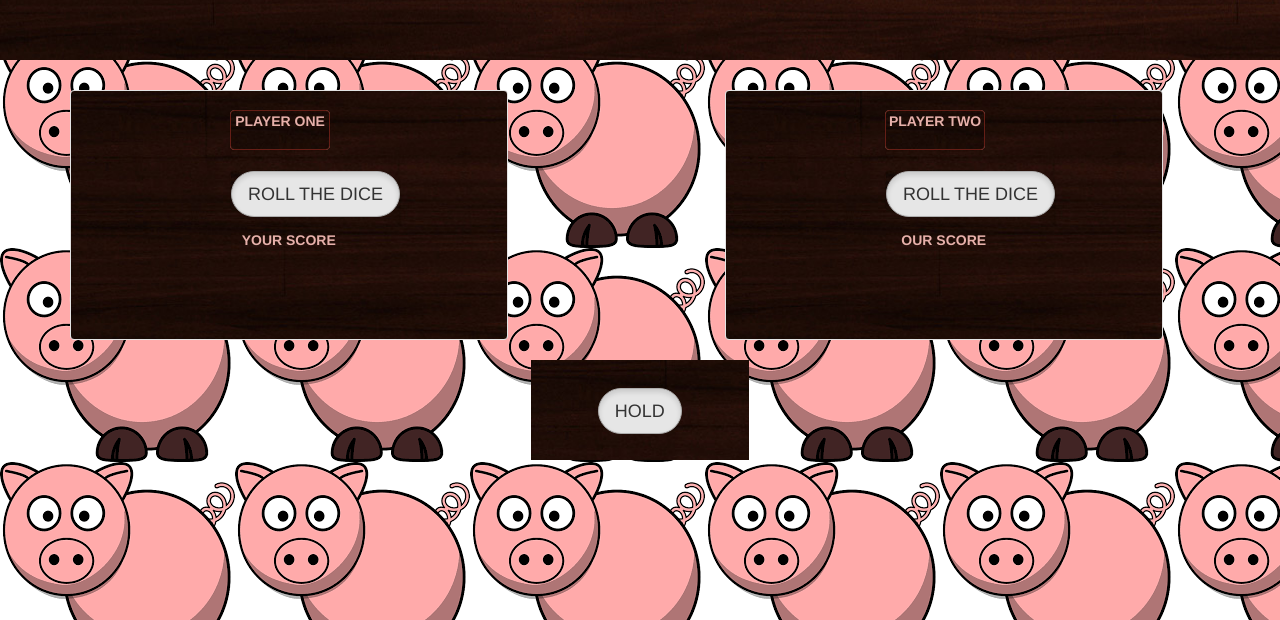
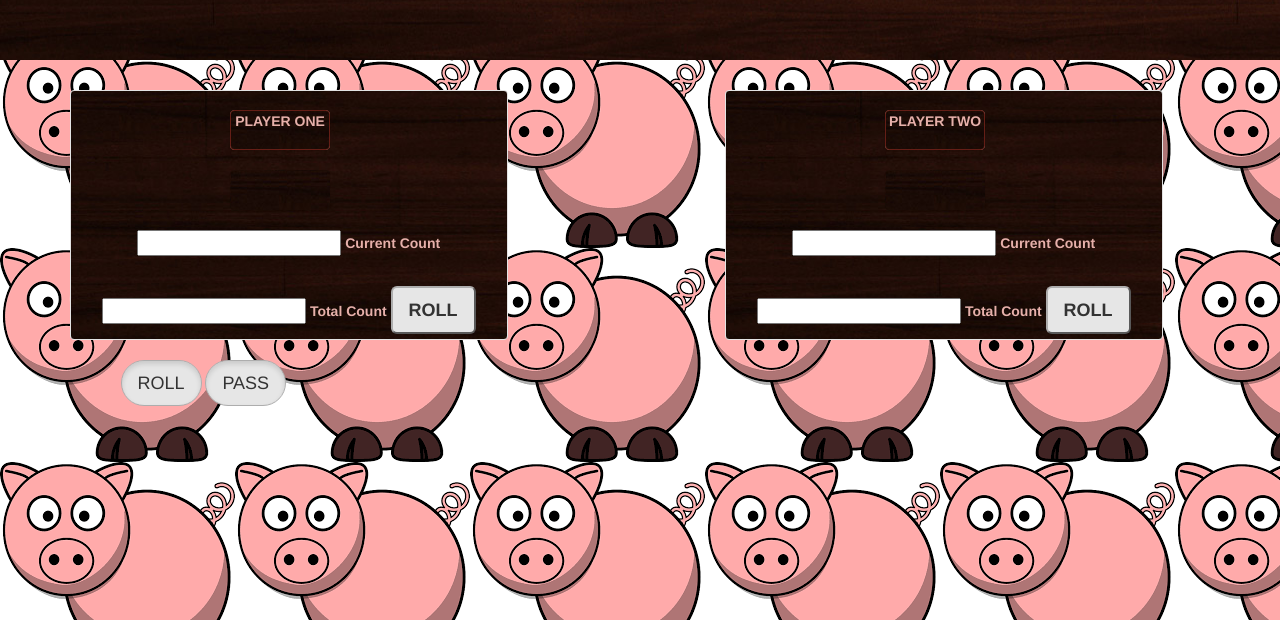
Before and after one commit to Adino-S/Pig-Dice, a plain HTML site: page index.html in a window 1280 px wide. Shown: the part 180-800 px from the top of the page. Drawn offline with Linux system fonts and the light colour scheme.

Commit message:
made changes to index page from gh-pages

```diff
--- a/index.html
+++ b/index.html
@@ -26,11 +26,14 @@
             PLAYER ONE
           </div>
           <div class="panel">
-            <button type="button" class="btn btn-default btn-lg active" value="userTurn"> ROLL THE DICE </button>
           </div>
           <div class="player-current-box">
-            <output type="number" name="result" value="userScore"></output>
-            YOUR SCORE
+            <input type="number" name="userScore" value="" id="currentCount">
+            Current Count
+            <p> </p> <br>
+            <input type="number" name="compTotal" value="">
+            Total Count
+            <input class="btn-1 btn-default btn-lg active" type="button" value="ROLL" id="btn-roll">
           </div>
         </div>
       </div>
@@ -44,11 +47,14 @@
             PLAYER TWO
           </div>
           <div class="panel">
-            <button type="button" class="btn btn-default btn-lg active" value="compTurn"> ROLL THE DICE </button>
           </div>
           <div class="player-current-label">
-            <output type="number" name="result" value="compScore"></output>
-            OUR SCORE
+            <input type="number" name="compScore" value="" id="computerCount">
+            Current Count
+            <p> </p> <br>
+            <input type="number" name="compTotal" value="">
+            Total Count
+            <input class="btn-2 btn-default btn-lg active" type="button" value="ROLL" id="btn-roll">
           </div>
         </div>
       </div>
@@ -56,8 +62,10 @@
   </div>
 
   <div class="row justify-content:center">
-    <div class="col-md-2 text-center">
-      <p><button type="button" class="btn btn-default btn-lg active"> HOLD</button></p>
+    <div class="col-md-4 text-center">
+
+      <p id="rollDice"> <input class="btn btn-default btn-lg active" type="button" value="ROLL" id="btn-roll"> <button class="btn btn-default btn-lg active" value="Submit" id="btn-pass"> PASS</button>
+      </p>
     </div>
   </div>
 
```
